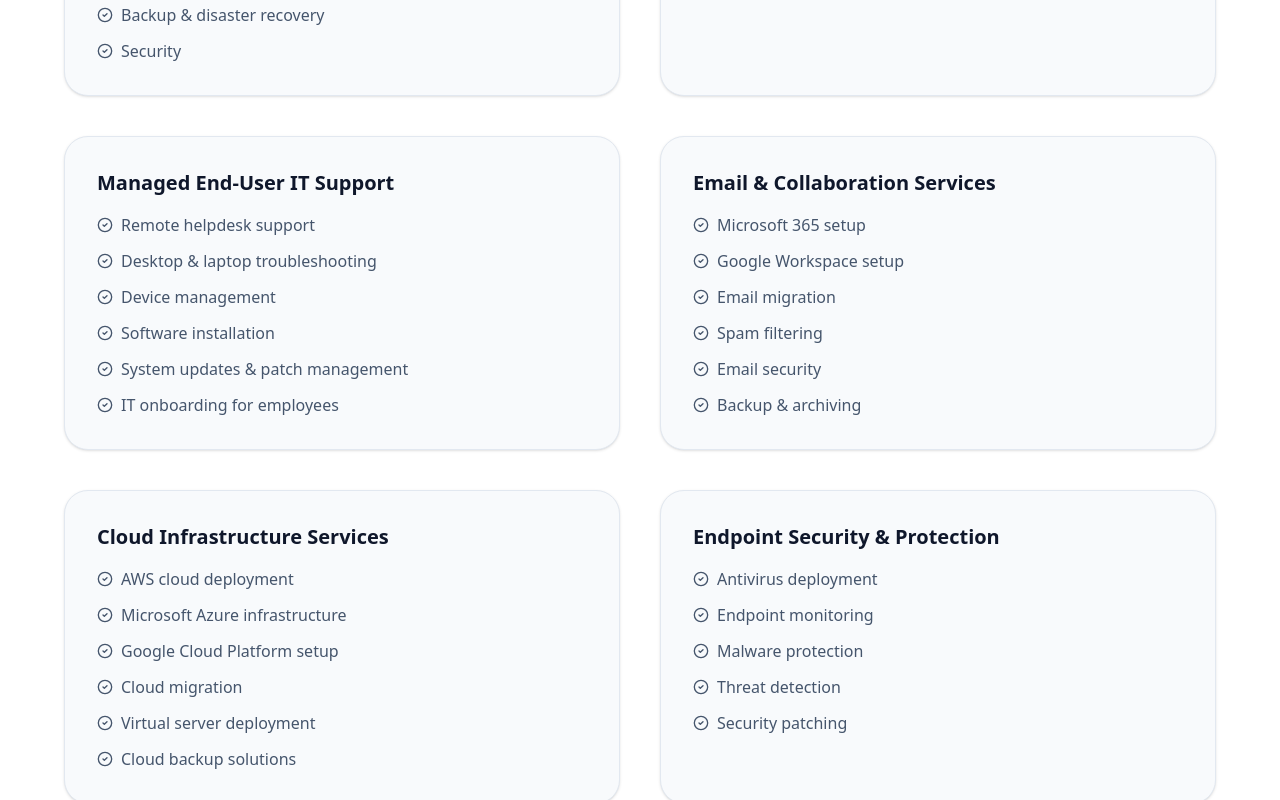
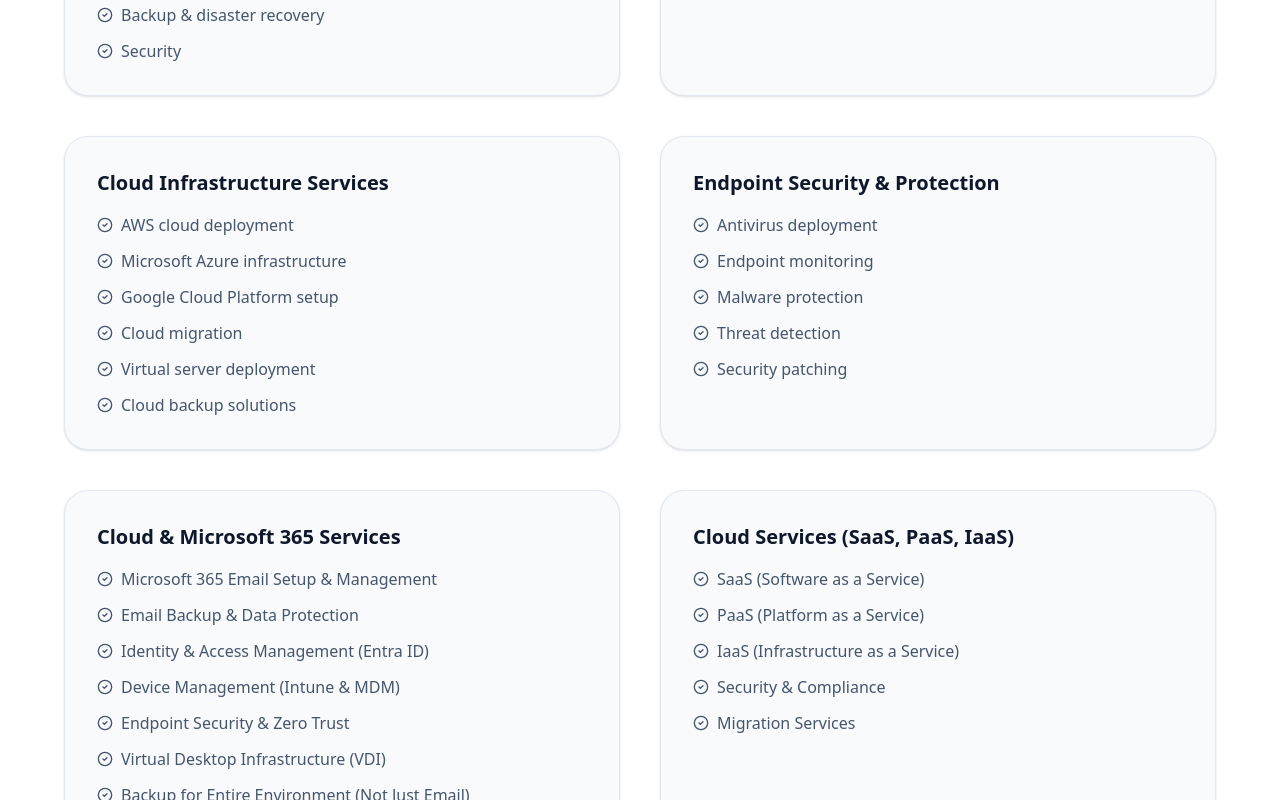
Before and after one commit to Sahirmasoodi/kbt-tech, a React (Vite) app: page / in a window 1280 px wide. Shown: the part 2340-3140 px from the top of the page. Built offline with nearby package versions, Linux system fonts and the light colour scheme.

Commit message:
fixed ui

```diff
--- a/src/pages/Services.jsx
+++ b/src/pages/Services.jsx
@@ -24,28 +24,6 @@
         "SaaS product development",
         "API integrations",
         "Software maintenance & upgrades",
-      ],
-    },
-    {
-      title: "Managed End-User IT Support",
-      items: [
-        "Remote helpdesk support",
-        "Desktop & laptop troubleshooting",
-        "Device management",
-        "Software installation",
-        "System updates & patch management",
-        "IT onboarding for employees",
-      ],
-    },
-    {
-      title: "Email & Collaboration Services",
-      items: [
-        "Microsoft 365 setup",
-        "Google Workspace setup",
-        "Email migration",
-        "Spam filtering",
-        "Email security",
-        "Backup & archiving",
       ],
     },
     {
@@ -240,7 +218,7 @@
           ))}
         </div>
       </section>
-{/*
+      {/*
       <section className="bg-brand-900  py-24 text-center px-6">
         <h2 className="text-3xl md:text-4xl font-bold mb-6">
           Need Professional IT Services?
```
